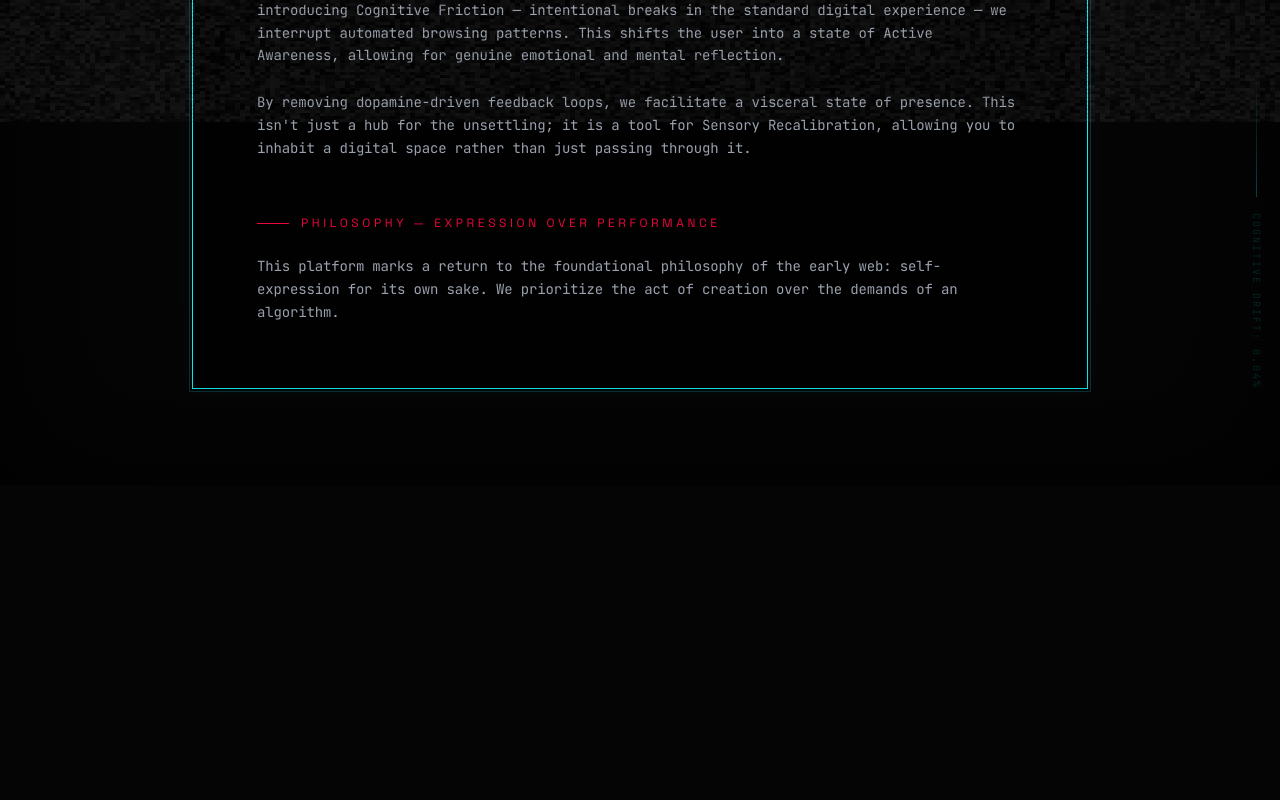
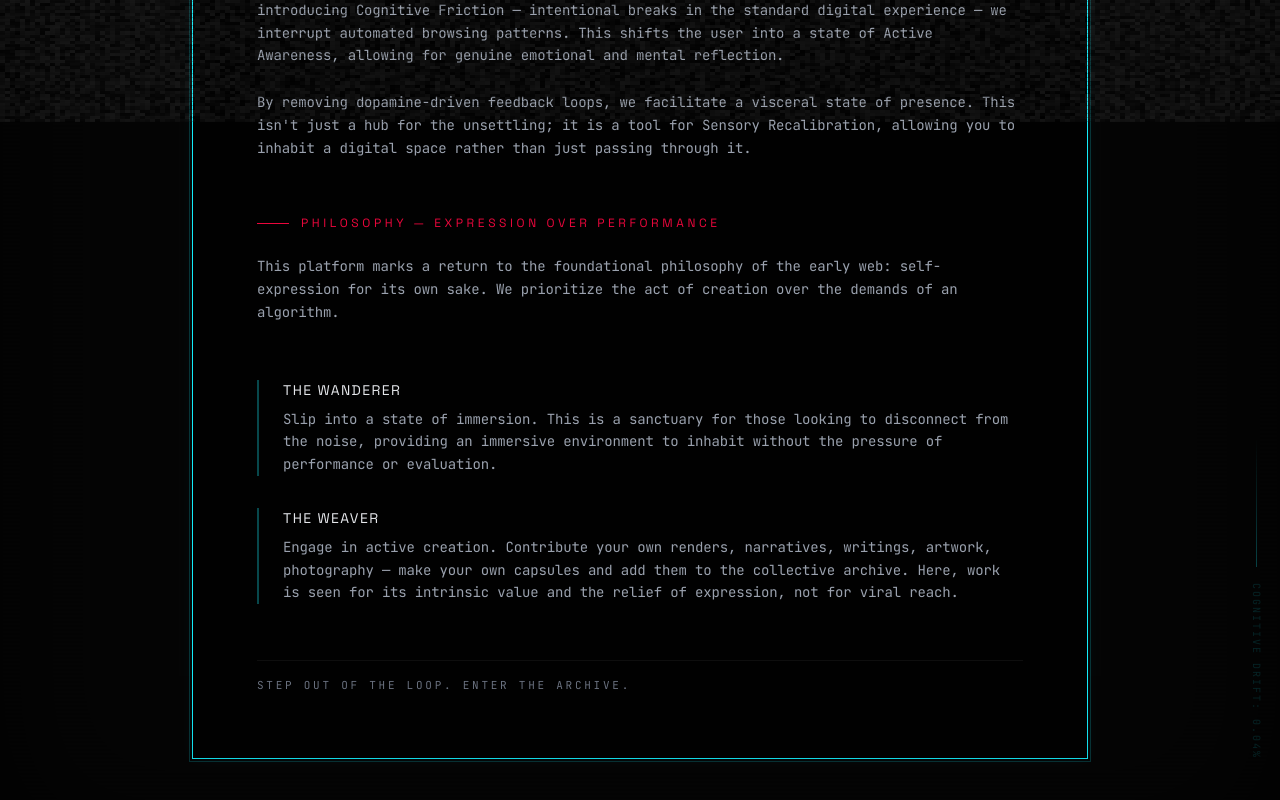
Before and after one commit to uthayaharshitha/the-vestibule, a Next.js app: page /about in a window 1280 px wide. Shown: the part 678-1478 px from the top of the page. Before the commit the page ends 1163 px from the top, so only its background shows below. Built offline with nearby package versions, Linux system fonts and the light colour scheme; no server answers.

Commit message:
update about page: add Wanderer/Weaver sections and closing tagline

```diff
--- a/app/about/page.tsx
+++ b/app/about/page.tsx
@@ -90,6 +90,29 @@ export default function AboutPage() {
                             </p>
                         </div>
                     </section>
+
+                    {/* Roles Section */}
+                    <section className="space-y-8">
+                        <div className="border-l-2 border-[#00f0ff]/30 pl-6 space-y-2">
+                            <h3 className="text-gray-200 font-['Space_Grotesk'] text-sm tracking-widest uppercase">The Wanderer</h3>
+                            <p className="text-gray-400 leading-relaxed font-mono text-[13px] md:text-sm">
+                                Slip into a state of immersion. This is a sanctuary for those looking to disconnect from the noise, providing an immersive environment to inhabit without the pressure of performance or evaluation.
+                            </p>
+                        </div>
+                        <div className="border-l-2 border-[#00f0ff]/30 pl-6 space-y-2">
+                            <h3 className="text-gray-200 font-['Space_Grotesk'] text-sm tracking-widest uppercase">The Weaver</h3>
+                            <p className="text-gray-400 leading-relaxed font-mono text-[13px] md:text-sm">
+                                Engage in active creation. Contribute your own renders, narratives, writings, artwork, photography — make your own capsules and add them to the collective archive. Here, work is seen for its intrinsic value and the relief of expression, not for viral reach.
+                            </p>
+                        </div>
+                    </section>
+
+                    {/* Closing */}
+                    <section className="pt-4 border-t border-white/5">
+                        <p className="text-gray-500 font-mono text-[11px] tracking-[0.25em] uppercase">
+                            Step out of the loop. Enter the archive.
+                        </p>
+                    </section>
                 </div>
 
             </div>
```
